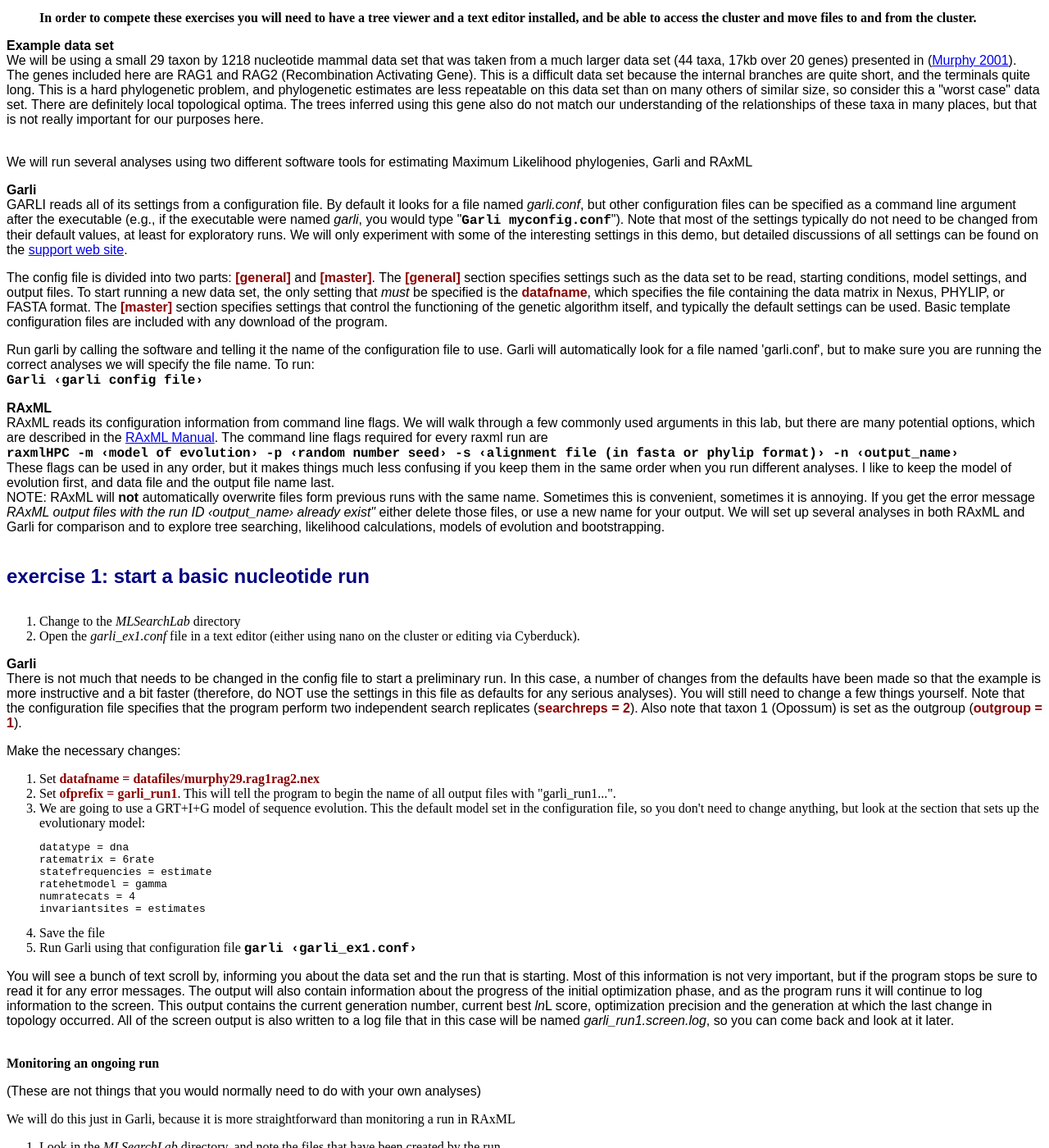
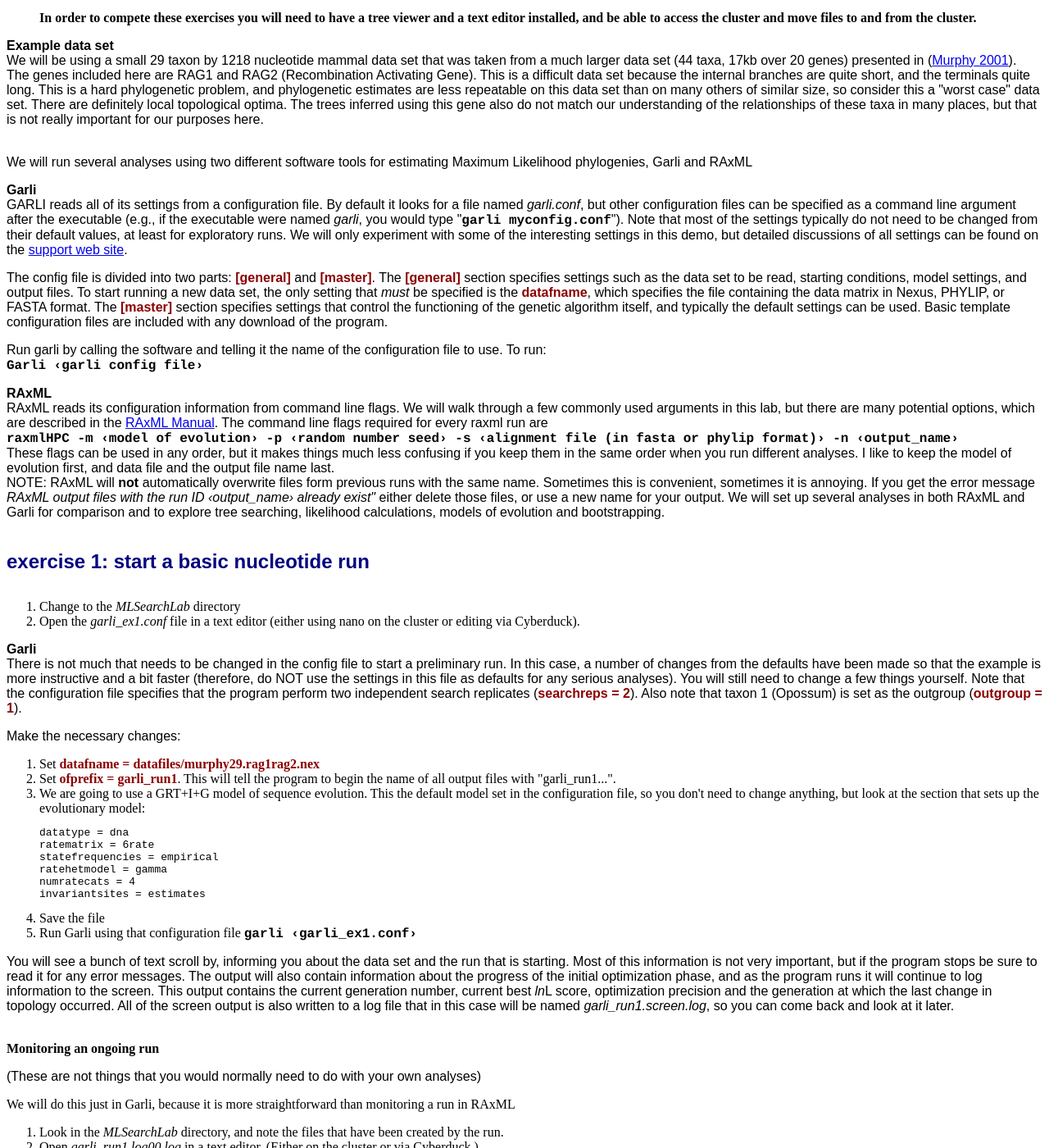
Before and after one commit to McTavishLab/mctavishlab.github.io, a Jekyll site: the page MLsearchLab.html, which Jekyll copies as it is, in a window 1280 px wide and 1400 px high, scrolled down 562 px. Shown: the whole window at 82% size. Built offline with Jekyll 4.4.1, drawn with Linux system fonts in a browser that asks for light colours; some of the changed text lies outside the part shown.

Commit message:
empirical base freq

```diff
--- a/MLsearchLab.html
+++ b/MLsearchLab.html
@@ -15,8 +15,8 @@
 
     <h1 class="title">ML Search Lab</h1>
 
-    Modified from Derrick Zwickl's <a href="http://phylo.bio.ku.edu/slides/GarliDemo/garliExercise.WH2016.html"> Garli Lab activity</a>,
-    and from Alexis Stamatakis's <a href="https://sco.h-its.org/exelixis/web/software/raxml/hands_on.html"> RAxML tutorial</a>,
+    Modified from Derrick Zwickl's <a href="http://phylo.bio.ku.edu/slides/GarliDemo/garliExercise.WH2016.html"> Garli Lab activity</a>
+    and from Alexis Stamatakis's <a href="https://sco.h-its.org/exelixis/web/software/raxml/hands_on.html"> RAxML tutorial</a>
     by <a href="https://mctavishlab.github.io">Emily Jane McTavish</a>,
 
 
@@ -84,14 +84,13 @@
 </p>
 <p>
 <strong>Garli</strong><br>
-GARLI reads all of its settings from a configuration file.  By default it looks for a file named <span class="file">garli.conf</span>, but other configuration files can be specified as a command line argument after the executable (e.g., if the executable were named <span class="file">garli</span>, you would type "<span class="command">Garli myconfig.conf</span>"). Note that most of the settings typically do not need to be changed from their default values, at least for exploratory runs. We will only experiment with some of the interesting settings in this demo, but detailed discussions of all settings can be found on the <a href="https://molevol.mbl.edu/index.php/Garli_wiki" target="_new">support web site</a>.</p>
+GARLI reads all of its settings from a configuration file.  By default it looks for a file named <span class="file">garli.conf</span>, but other configuration files can be specified as a command line argument after the executable (e.g., if the executable were named <span class="file">garli</span>, you would type "<span class="command">garli myconfig.conf</span>"). Note that most of the settings typically do not need to be changed from their default values, at least for exploratory runs. We will only experiment with some of the interesting settings in this demo, but detailed discussions of all settings can be found on the <a href="https://molevol.mbl.edu/index.php/Garli_wiki" target="_new">support web site</a>.</p>
 
 <p>
 The config file is divided into two parts: <span class="config">[general]</span> and <span class="config">[master]</span>. The <span class="config">[general]</span> section specifies settings such as the data set to be read, starting conditions, model settings, and output files. To start running a new data set, the only setting that <i>must</i> be specified is the <span class="config">datafname</span>, which specifies the file containing the data matrix in Nexus, PHYLIP, or FASTA format. The <span class="config">[master]</span> section specifies settings that control the functioning of the genetic algorithm itself, and typically the default settings can be used. Basic template configuration files are included with any download of the program. </p>
 <p>
 Run garli by calling the software and telling it the name of the configuration file to use.
 
-Garli will automatically look for a file named 'garli.conf', but to make sure you are running the correct analyses we will specify the file name.
 To run:<br>
 <span class="command"> Garli &lsaquo;garli config file&rsaquo;</span>
 <p>
@@ -136,7 +135,7 @@
 <pre>
 datatype = dna
 ratematrix = 6rate
-statefrequencies = estimate
+statefrequencies = empirical
 ratehetmodel = gamma
 numratecats = 4
 invariantsites = estimates
@@ -277,7 +276,7 @@
 Using 'mode=7' will keep your tree from Garli in memory as well.
 To read the file into PAUP*, type "<span class="command">gettrees unrooted mode=7 file=RAxML_bestTree.rax01</span>".)
 
-</li><li> Set your model of evolution to GRT+I+G in PAUP by running "<span class="command">lsc/nst=6 rmat=est basefreq=est shape=est rates=gam</span>"
+</li><li> Set your model of evolution to GRT+I+G in PAUP by running "<span class="command">lsc/nst=6 rmat=estimate basefreq=empirical shape=estimate rates=gamma</span>"
 
 </li><li>In PAUP*, score your two trees by running "<span class="command">lscore</span>".
 
@@ -380,10 +379,10 @@
 -->
 Alternatively, can post-process our bootstrap results using PAUP*. These instructions are listed for your reference, but in the interest of time, skip this section for now. </p>
 <ol>
-<li>In the <span class="file">garliBootstrap</span> directory, execute the <span class="file">murphy29.rag1rag2.nex</span> data in PAUP (type "<span class="command">paup murphy29.rag1rag2.nex</span>").
+<li>Execute the <span class="file">datafiles/murphy29.rag1rag2.nex</span> data in PAUP (type "<span class="command">paup murphy29.rag1rag2.nex</span>").
 
 </li><li>In PAUP*, clear any existing trees in memory using "<span class="command">cleartrees</span>"
-</li><li>Load the bootstrap trees with the command "<span class="command">gettrees unrooted file=RAxML_bootstrap.rax_boot</span>".
+</li><li>Load the bootstrap trees with the command "<span class="command">gettrees unrooted file=bootstrap_reults/RAxML_bootstrap.rax_boot</span>".
 </li><li>In PAUP*, make the majority rule consensus tree with the command "<span class="command">contree /strict=no majrule=yes LE50=yes grpfreq=no</span>".
 </li></ol>
 <p>
```
